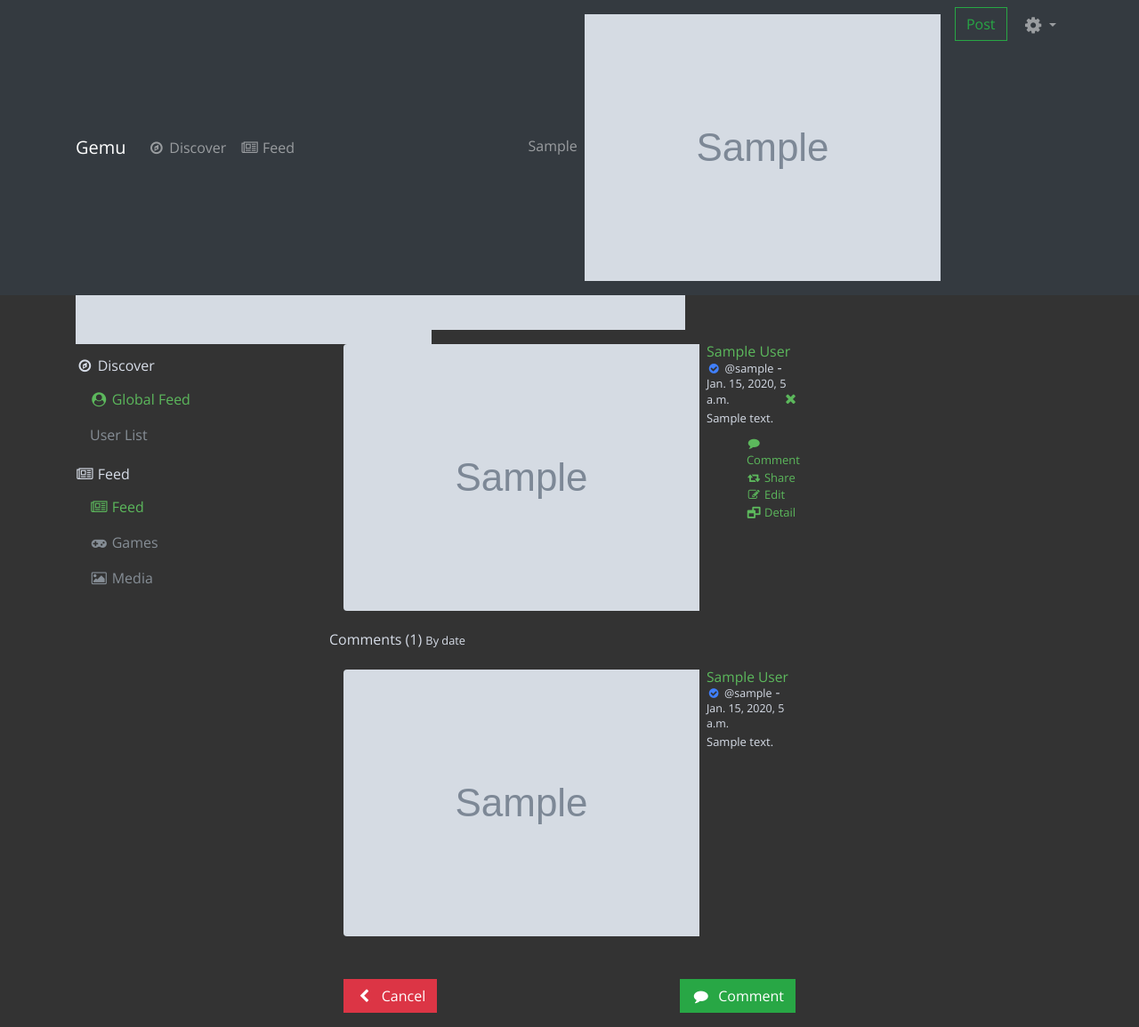
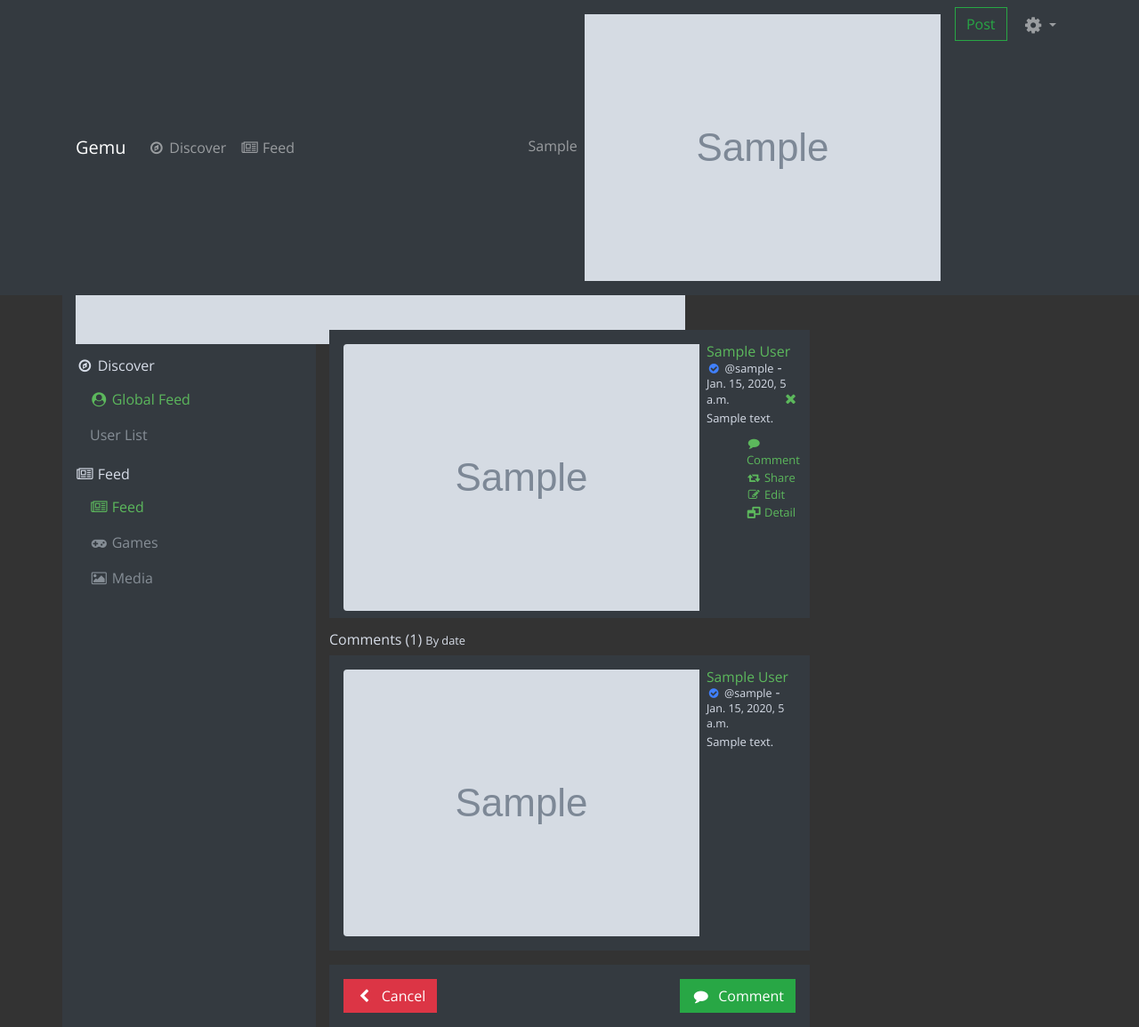
Before and after one commit to cotizcesar/gemu, a Django app: page /p/1 in a window 1280 px wide. Shown: the whole page at 89% size. Run offline with Django 3.2, Linux system fonts and the light colour scheme; a user stored in the database is signed in; tables that the repository leaves empty hold one stand-in row (values such as "Sample post"); grey boxes marked "Sample" are stand-in pictures; some libraries are stand-ins or nearby versions.

Commit message:
Cambios a BS4 Beta

```diff
--- a/templates/account/login.html
+++ b/templates/account/login.html
@@ -9,7 +9,7 @@
         <div class="col-md-3"></div>
         <div class="col-md-6">
             <h5>{% trans "Sign In" %}</h5>
-            <div class="bg-inverse rounded mb-3 p-3">
+            <div class="bg-dark rounded mb-3 p-3">
                 {% get_providers as socialaccount_providers %}
                 {% if socialaccount_providers %}
                 <p>{% blocktrans with site.name as site_name %}Please sign in with one of your existing third party accounts. Or, <a href="{{ signup_url }}">sign up</a> for a {{ site_name }} account and sign in below:{% endblocktrans %}</p>
@@ -27,7 +27,7 @@
                     <input type="hidden" name="{{ redirect_field_name }}" value="{{ redirect_field_value }}" />
                     {% endif %}
                 </div>
-                <div class="bg-inverse rounded p-3">
+                <div class="bg-dark rounded p-3">
                     <a class="btn btn-outline-warning button" href="{% url 'account_reset_password' %}"><i class="fa fa-question-circle" aria-hidden="true"></i> {% trans "Forgot Password?" %}</a>
                     <button class="btn btn-outline-success float-right" type="submit"><i class="fa fa-sign-in" aria-hidden="true"></i> {% trans "Sign In" %}</button>
                 </div>
--- a/templates/account/logout.html
+++ b/templates/account/logout.html
@@ -7,7 +7,7 @@
         <div class="col-md-3"></div>
         <div class="col-md-6">
             <h5>{% trans "Sign Out" %}</h5>
-            <div class="bg-inverse p-3 mt-3 mb-3">
+            <div class="bg-dark p-3 mt-3 mb-3">
             <p class="mb-0">{% trans 'Are you sure you want to sign out?' %}</p>
             </div>
             <form method="post" action="{% url 'account_logout' %}">
@@ -15,7 +15,7 @@
                 {% if redirect_field_value %}
                 <input type="hidden" name="{{ redirect_field_name }}" value="{{ redirect_field_value }}"/>
                 {% endif %}
-                <div class="bg-inverse p-3">
+                <div class="bg-dark p-3">
                     <a class="btn btn-outline-warning" href="{% url 'timeline' %}">Cancel</a>
                     <button type="submit" class="btn btn-outline-danger float-right">{% trans 'Sign Out' %}</button>
                     <div class="clearfix"></div>
--- a/templates/account/signup.html
+++ b/templates/account/signup.html
@@ -10,7 +10,7 @@
         <div class="col-md-6">
             <h5>{% trans "Signup" %}</h5>
             <form id="signup_form" method="post" action="{% url 'account_signup' %}">
-                <div class="bg-inverse p-3 mb-3">
+                <div class="bg-dark p-3 mb-3">
                     <p>{% blocktrans %}Already have an account? Then please <a href="{{ login_url }}">sign in</a>.{% endblocktrans %}</p>
                     <hr>
                     {% csrf_token %}
@@ -21,7 +21,7 @@
                         <input type="hidden" name="{{ redirect_field_name }}" value="{{ redirect_field_value }}" />
                     {% endif %}
                 </div>
-                <div class="bg-inverse p-2">
+                <div class="bg-dark p-2">
                     <a class="btn btn-warning" href="{% url 'index' %}">{% trans "Cancel" %}</a>
                     <button class="btn btn-success float-right" type="submit">{% trans "Sign Up" %}</button>
                     <div class="clearfix"></div>
--- a/templates/core/footer.html
+++ b/templates/core/footer.html
@@ -1,6 +1,6 @@
 {# Migrated to Bootstrap 4 #}
 <footer>
-    <div class="bg-inverse p-2">
+    <div class="bg-dark p-2">
         <p class="text-center mb-1"><small>Plaxed - All right Reserved 2017</small></p>
     </div>
 </footer>
--- a/templates/core/index.html
+++ b/templates/core/index.html
@@ -5,7 +5,7 @@
 <div class="container">
     {% if user.is_authenticated %}
     {% else %}
-    <div class="p-5 mb-3 rounded bg-inverse">
+    <div class="p-5 mb-3 rounded bg-dark">
         <h1>Welcome to Plaxed</h1>
         <p>Plaxed is the social gamer tool that puts players in touch with their friends and other people, who have group games in common.</p>
         <p>Our site is totally made so that it can be visualized in mobile devices and soon we will have at hand our native application for Android and iPhone.</p>
--- a/templates/posts/comment_new.html
+++ b/templates/posts/comment_new.html
@@ -5,14 +5,14 @@
 {% block content %}
 <div class="container">
     <div class="row">
-        <div class="col-md-3 bg-inverse">
+        <div class="col-md-3 bg-dark">
             {% include "timeline/timeline_mod_perfil.html" %}
             {% include "timeline/timeline_mod_menu.html" %}
         </div>
         <div class="col-md-6">
             {% if user.is_authenticated %}
             <h5>New Comment <small>What are you thinking?</small></h5>
-            <div class="bg-inverse p-3">
+            <div class="bg-dark p-3">
                 <form action="" enctype="multipart/form-data" method="post">
                     {% csrf_token %}
                     {% for field in form %}
--- a/templates/posts/post.html
+++ b/templates/posts/post.html
@@ -8,7 +8,7 @@
     {{ post.video|youtube_embed_url|safe }}
 </div>
 {% endif %}
-<div class="media post pl-3 pt-3 pr-3 pb-2 mb-3 bg-inverse">
+<div class="media post pl-3 pt-3 pr-3 pb-2 mb-3 bg-dark">
     <img class="d-flex rounded pr-2" src="{{ post.user.userprofile.avatar|thumbnail_url:'avatar_thumb'|default:'\media/avatar/default.png' }}" alt="{{ post.user.get_full_name }} (@{{ post.user.username }})">
     <div class="media-body">
         <h6 class="m-0 mb-1">
--- a/templates/posts/post_delete.html
+++ b/templates/posts/post_delete.html
@@ -4,7 +4,7 @@
 {% block content %}
 <div class="container">
     <div class="row">
-        <div class="col-md-3 bg-inverse">
+        <div class="col-md-3 bg-dark">
             {% include "timeline/timeline_mod_perfil.html" %}
             {% include "timeline/timeline_mod_menu.html" %}
         </div>
@@ -16,7 +16,7 @@
                 <div class="form-group">
                     {% include "posts/post.html" %}
                 </div>
-                <div class="bg-inverse p-3">
+                <div class="bg-dark p-3">
                     <a class="btn btn-warning" href="{% url 'timeline' %}"><i class="fa fa-chevron-left fa-fw" aria-hidden="true"></i> Cancel</a>
                     <button type="submit" class="btn btn-danger float-right"><i class="fa fa-trash fa-fw" aria-hidden="true"></i> Delete!</button>
                 </div>
--- a/templates/posts/post_detail.html
+++ b/templates/posts/post_detail.html
@@ -11,7 +11,7 @@
 {% block content %}
 <div class="container">
     <div class="row">
-        <div class="col-md-3 bg-inverse">
+        <div class="col-md-3 bg-dark">
             {% include "timeline/timeline_mod_perfil.html" %}
             {% include "timeline/timeline_mod_menu.html" %}
         </div>
@@ -24,7 +24,7 @@
             {% endfor %}
             {% endif %}
             {% if user.is_authenticated %}
-            <div class="bg-inverse p-3">
+            <div class="bg-dark p-3">
                 <a href="{% url 'timeline' %}" class="btn btn-danger"><i class="fa fa-chevron-left fa-fw" aria-hidden="true"></i> Cancel</a>
                 <a class="btn btn-success pull-right" href="{% url 'post_comment' post.id %}"><i class="fa fa-comment fa-fw" aria-hidden="true"></i> Comment</a>
             </div>
--- a/templates/posts/post_detail_comment.html
+++ b/templates/posts/post_detail_comment.html
@@ -1,6 +1,6 @@
 {# Migratedx to Bootstrap 4 #}
 {% load thumbnail %}
-<div class="media comment p-3 mb-3 bg-inverse">
+<div class="media comment p-3 mb-3 bg-dark">
     <img class="d-flex rounded pr-2" src="{{ comment.user.userprofile.avatar|thumbnail_url:'avatar_thumb' }}" alt="{{ comment.user.userprofile.bio }}">
     <div class="media-body">
         <h5 class="m-0 mb-1">
--- a/templates/posts/post_new.html
+++ b/templates/posts/post_new.html
@@ -5,7 +5,7 @@
 {% block content %}
 <div class="container">
     <div class="row">
-        <div class="col-md-3 bg-inverse">
+        <div class="col-md-3 bg-dark">
             {% include "timeline/timeline_mod_perfil.html" %}
             {% include "timeline/timeline_mod_menu.html" %}
         </div>
@@ -13,13 +13,13 @@
             {% if user.is_authenticated %}
             <h5>New Post <small>What are you thinking?</small></h5>
             <form action="" enctype="multipart/form-data" method="post">
-                <div class="bg-inverse p-3 mb-3">
+                <div class="bg-dark p-3 mb-3">
                     {% csrf_token %}
                     {% for field in form %}
                     {% include "forms/form.html" %}
                     {% endfor %}
                 </div>
-                <div class="bg-inverse p-3">
+                <div class="bg-dark p-3">
                     <a href="{% url 'timeline' %}" class="btn btn-outline-danger"><i class="fa fa-chevron-left fa-fw" aria-hidden="true"></i> Cancel</a>
                     <button type="submit" class="btn btn-outline-success float-right"><i class="fa fa-paper-plane fa-fw" aria-hidden="true"></i> Post It</button>
                 </div>
--- a/templates/socialaccount/connections.html
+++ b/templates/socialaccount/connections.html
@@ -4,12 +4,12 @@
 {% block content %}
 <div class="container">
     <div class="row">
-        <div class="col-md-3 bg-inverse">
+        <div class="col-md-3 bg-dark">
             {% include 'userprofile/userprofile_mod_menu.html' %}
         </div>
         <div class="col-md-6">
             <h5>{% trans "Account Connections" %}</h5>
-            <div class="bg-inverse p-3 mb-3">
+            <div class="bg-dark p-3 mb-3">
                 {% if form.accounts %}
                 <p>{% blocktrans %}You can sign in to your account using any of the following third party accounts:{% endblocktrans %}</p>
                 <form method="post" action="{% url 'socialaccount_connections' %}">
@@ -37,7 +37,7 @@
                 {% endif %}
             </div>
             <h4>{% trans 'Add a 3rd Party Account' %}</h4>
-            <div class="bg-inverse p-3">
+            <div class="bg-dark p-3">
                 {% include "socialaccount/snippets/provider_list.html" with process="connect" %}
                 {% include "socialaccount/snippets/login_extra.html" %}
             </div>
--- a/templates/timeline/timeline.html
+++ b/templates/timeline/timeline.html
@@ -4,7 +4,7 @@
 {% block content %}
 <div class="container">
     <div class="row">
-        <div class="col-md-3 bg-inverse">
+        <div class="col-md-3 bg-dark">
             {% include "timeline/timeline_mod_perfil.html" %}
             {% include "timeline/timeline_mod_menu.html" %}
         </div>
--- a/templates/timeline/timeline_global.html
+++ b/templates/timeline/timeline_global.html
@@ -4,7 +4,7 @@
 {% block content %}
 <div class="container">
     <div class="row">
-        <div class="col-md-3 bg-inverse">
+        <div class="col-md-3 bg-dark">
             {% include "timeline/timeline_mod_perfil.html" %}
             {% include "timeline/timeline_mod_menu.html" %}
         </div>
--- a/templates/timeline/timeline_mod_menu_mobile.html
+++ b/templates/timeline/timeline_mod_menu_mobile.html
@@ -1,6 +1,6 @@
 {# Migrated to Bootstrap 4 #}
 <div class="hidden-lg hidden-md">
-    <nav class="navbar navbar-inverse">
+    <nav class="navbar navbar-dark">
         <div class="container-fluid">
             <div class="navbar-header">
                 <button type="button" class="navbar-toggle collapsed" data-toggle="collapse" data-target="#timeline-menu" aria-expanded="false">
--- a/templates/userprofile/userprofile_edit_basic.html
+++ b/templates/userprofile/userprofile_edit_basic.html
@@ -5,19 +5,19 @@
 {% block content %}
 <div class="container">
     <div class="row">
-        <div class="col-md-3 bg-inverse">
+        <div class="col-md-3 bg-dark">
             {% include 'userprofile/userprofile_mod_menu.html' %}
         </div>
         <div class="col-md-6">
             <h5>Edit Profile <small>Basic Information</small></h5>
             <form action="" method="post">
-                <div class="bg-inverse p-3 mb-3">
+                <div class="bg-dark p-3 mb-3">
                     {% csrf_token %}
                     {% for field in form %}
                     {% include "forms/form.html" %}
                     {% endfor %}
                 </div>
-                <div class="bg-inverse p-3">
+                <div class="bg-dark p-3">
                     <a href="{% url 'userprofile' user %}" class="btn btn-outline-danger"><i class="fa fa-chevron-left fa-fw" aria-hidden="true"></i> Cancel</a>
                     <button type="submit" class="btn btn-outline-success float-right"><i class="fa fa-floppy-o fa-fw" aria-hidden="true"></i> Save Changes</button>
                 </div>
--- a/templates/userprofile/userprofile_edit_extra.html
+++ b/templates/userprofile/userprofile_edit_extra.html
@@ -5,19 +5,19 @@
 {% block content %}
 <div class="container">
     <div class="row">
-        <div class="col-md-3 bg-inverse">
+        <div class="col-md-3 bg-dark">
             {% include 'userprofile/userprofile_mod_menu.html' %}
         </div>
         <div class="col-md-6">
             <h5>Edit Profile <small>Extra Information</small></h5>
             <form action="" enctype="multipart/form-data" method="post">
-                <div class="bg-inverse p-3 mb-3">
+                <div class="bg-dark p-3 mb-3">
                     {% csrf_token %}
                     {% for field in form %}
                     {% include "forms/form.html" %}
                     {% endfor %}
                 </div>
-                <div class="bg-inverse p-3">
+                <div class="bg-dark p-3">
                     <a href="{% url 'userprofile' user %}" class="btn btn-outline-danger"><i class="fa fa-chevron-left fa-fw" aria-hidden="true"></i> Cancel</a>
                     <button type="submit" class="btn btn-outline-success float-right"><i class="fa fa-floppy-o fa-fw" aria-hidden="true"></i> Save Changes</button>
                 </div>
--- a/templates/users/user.html
+++ b/templates/users/user.html
@@ -1,7 +1,7 @@
 {% load thumbnail %}
 {# Migrated to Bootstrap 4 #}
 {% if user.userprofile.header %}
-<img class="img-fluid bg-inverse" src="{{ user.userprofile.header|thumbnail_url:'post' }}">
+<img class="img-fluid bg-dark" src="{{ user.userprofile.header|thumbnail_url:'post' }}">
 {% endif %}
 <div class="media user p-3 mb-3 bg-inverse">
     <img class="d-flex rounded pr-2" src="{{ user.userprofile.avatar|thumbnail_url:'avatar_thumb'|default:'\media/avatar/default.png' }}" alt="{{ post.user.get_full_name }} (@{{ post.user.username }})">
--- a/templates/users/user_minimal.html
+++ b/templates/users/user_minimal.html
@@ -1,6 +1,6 @@
 {% load thumbnail %}
 {# Migrated to Bootstrap 4 #}
-<div class="media user p-3 mb-3 bg-inverse">
+<div class="media user p-3 mb-3 bg-dark">
     <img class="d-flex rounded pr-2" src="{{ user.userprofile.avatar|thumbnail_url:'avatar_thumb'|default:'\media/avatar/default.png' }}" alt="{{ post.user.get_full_name }} (@{{ post.user.username }})">
     <div class="media-body">
         <h5 class="m-0 mb-1">
```
